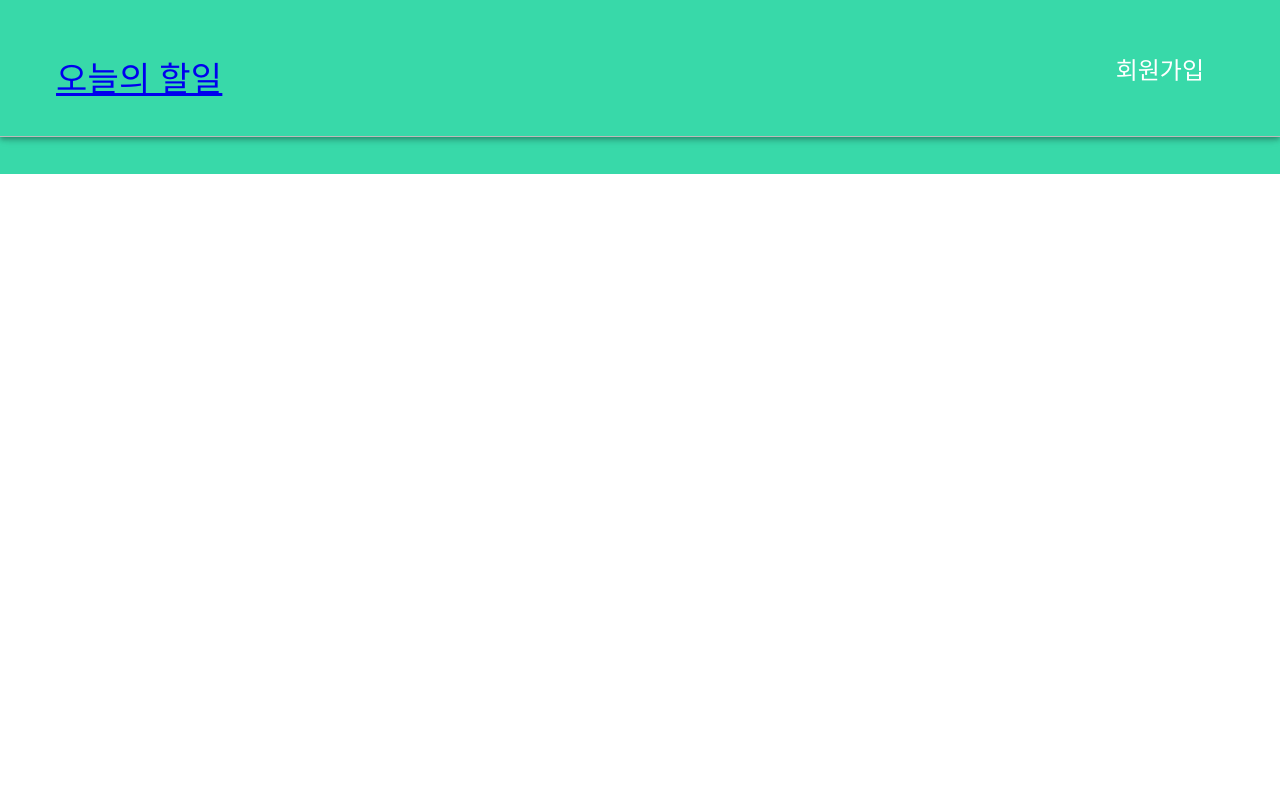
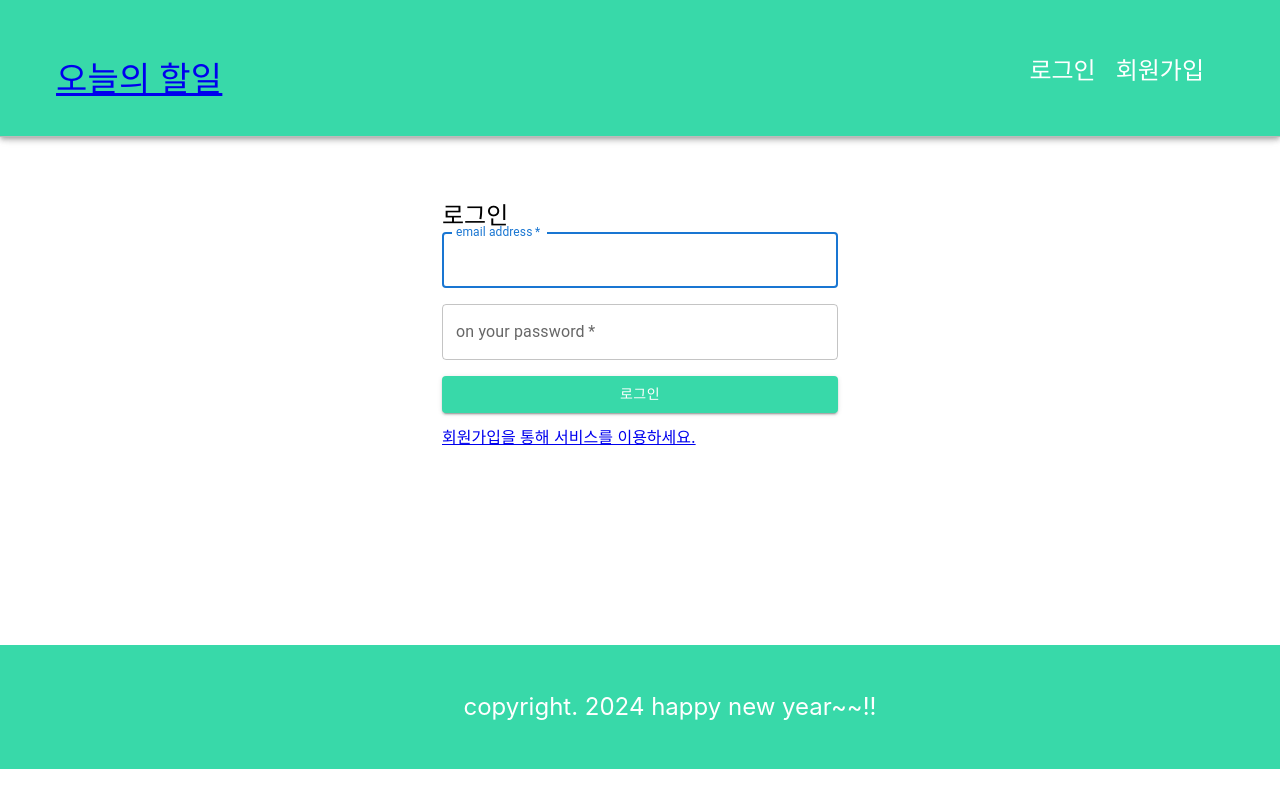
Before and after one commit to oyg9731/todo-react-app202401, a React (Create React App) app: page /login in a window 1280 px wide. Shown: the top 800 px of the page. Built offline with nearby package versions, Linux system fonts and the light colour scheme.

Commit message:
#14. 로그인 컴포넌트 생성 및 로그인 비동기 통신 처리

```diff
--- a/src/App.js
+++ b/src/App.js
@@ -4,6 +4,7 @@
 import Header from "./component/layout/Header";
 import Footer from "./component/layout/Footer";
 import Join from "./component/user/Join";
+import Login from "./component/user/Login";
 import {Route, Routes} from "react-router-dom";
 import todoTemplate from "./component/todo/TodoTemplate";
 
@@ -15,6 +16,7 @@
             <Routes>
                 <Route path='/' element={<TodoTemplate/>}/>
                 <Route path='/join' element={<Join/>}/>
+                <Route path='/login' element={<Login/>}/>
             </Routes>
             <Footer/>
         </>
--- a/src/component/layout/Header.js
+++ b/src/component/layout/Header.js
@@ -29,8 +29,7 @@
 
                     <Grid item>
                         <div className='btn-group'>
-                            {/*<a href="/join">회원가입</a>*/}
-                            {/*<Link to='/login'>로그인</Link>*/}
+                            <Link to='/login'>로그인</Link>
                             <Link to='/join'>회원가입</Link>
                         </div>
                     </Grid>
--- /dev/null
+++ b/src/component/user/Login.js
@@ -0,0 +1,108 @@
+import React from 'react';
+import {Grid, Button, Container, Typography, TextField} from "@mui/material";
+import { Link, useNavigate } from 'react-router-dom';
+
+import {AUTH_URL} from "../../config/host-config";
+
+const Login = () => {
+
+    const redirection = useNavigate();
+
+    // 서버에 로그인 인증 요청 보내기
+    const fetchLoginProcess = async () => {
+
+        const res = await fetch(AUTH_URL + '/signin', {
+            method: 'POST',
+            headers: { 'content-type': 'application/json' },
+            body: JSON.stringify({
+                email: document.getElementById('email').value,
+                password: document.getElementById('password').value
+            })
+        });
+
+        if (res.status === 400) { // 가입이 안되었거나 비번이 틀린 경우
+            // 서버에서 온 텍스트를 추출
+            const text = await res.text();
+            alert(text);
+            return;
+        }
+
+        if (res.status === 200) {
+            const responseData = await res.json();
+            console.log(responseData);
+
+            redirection('/');
+        }
+
+
+
+    };
+
+    // 로그인 요청 이벤트 핸들러
+    const loginHandler = e => {
+        e.preventDefault();
+
+        fetchLoginProcess();
+    };
+
+    return (
+        <Container component="main" maxWidth="xs" style={{ margin: "200px auto" }}>
+            <Grid container spacing={2}>
+                <Grid item xs={12}>
+                    <Typography component="h1" variant="h5">
+                        로그인
+                    </Typography>
+                </Grid>
+            </Grid>
+
+            <form noValidate onSubmit={loginHandler}>
+
+                <Grid container spacing={2}>
+                    <Grid item xs={12}>
+                        <TextField
+                            variant="outlined"
+                            required
+                            fullWidth
+                            id="email"
+                            label="email address"
+                            name="email"
+                            autoComplete="email"
+                            autoFocus
+                        />
+                    </Grid>
+                    <Grid item xs={12}>
+                        <TextField
+                            variant="outlined"
+                            required
+                            fullWidth
+                            name="password"
+                            label="on your password"
+                            type="password"
+                            id="password"
+                            autoComplete="current-password"
+                        />
+                    </Grid>
+                    <Grid item xs={12}>
+                        <Button
+                            type="submit"
+                            fullWidth
+                            variant="contained"
+                            style={{background: '#38d9a9'}}
+                        >
+                            로그인
+                        </Button>
+                    </Grid>
+                    <Grid item>
+                        <Link to="/join">
+                            회원가입을 통해 서비스를 이용하세요.
+                        </Link>
+                    </Grid>
+                    <Grid container justify="flex-end">
+                    </Grid>
+                </Grid>
+            </form>
+        </Container>
+    );
+};
+
+export default Login;
```
